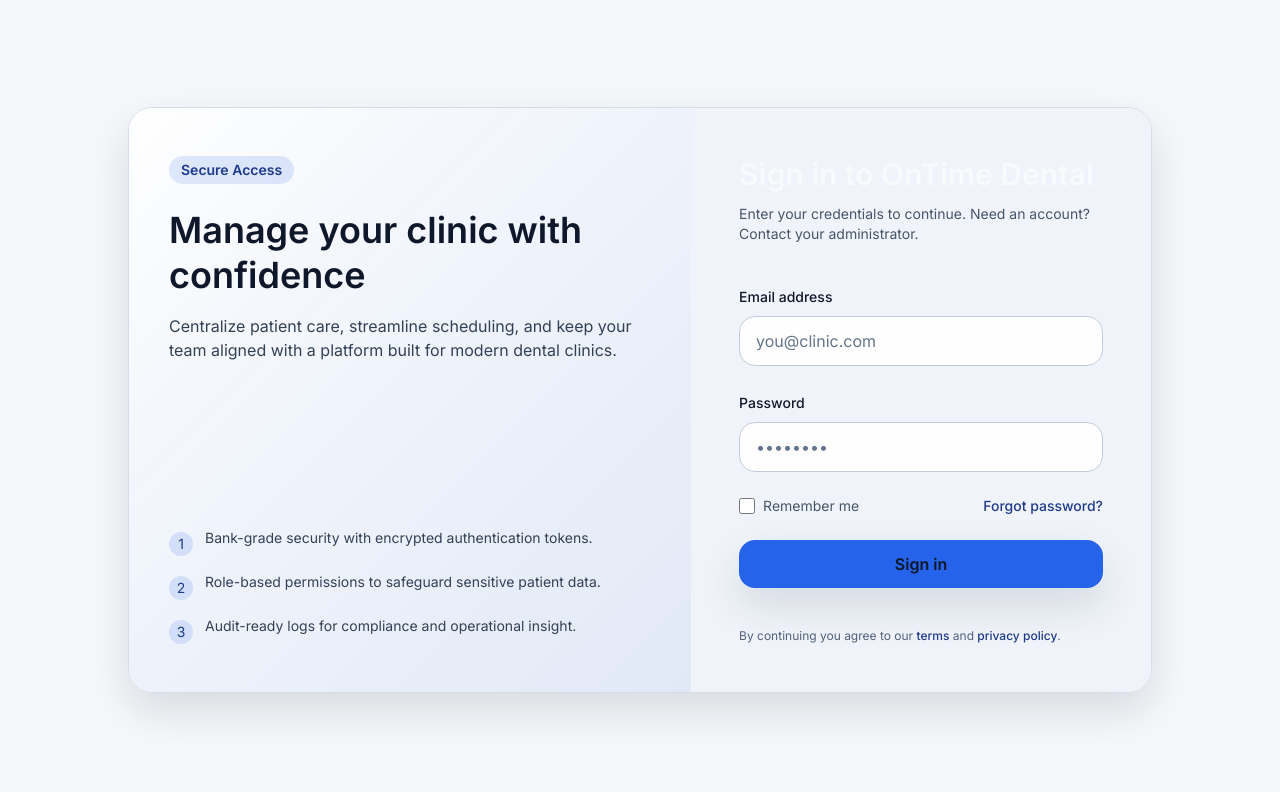
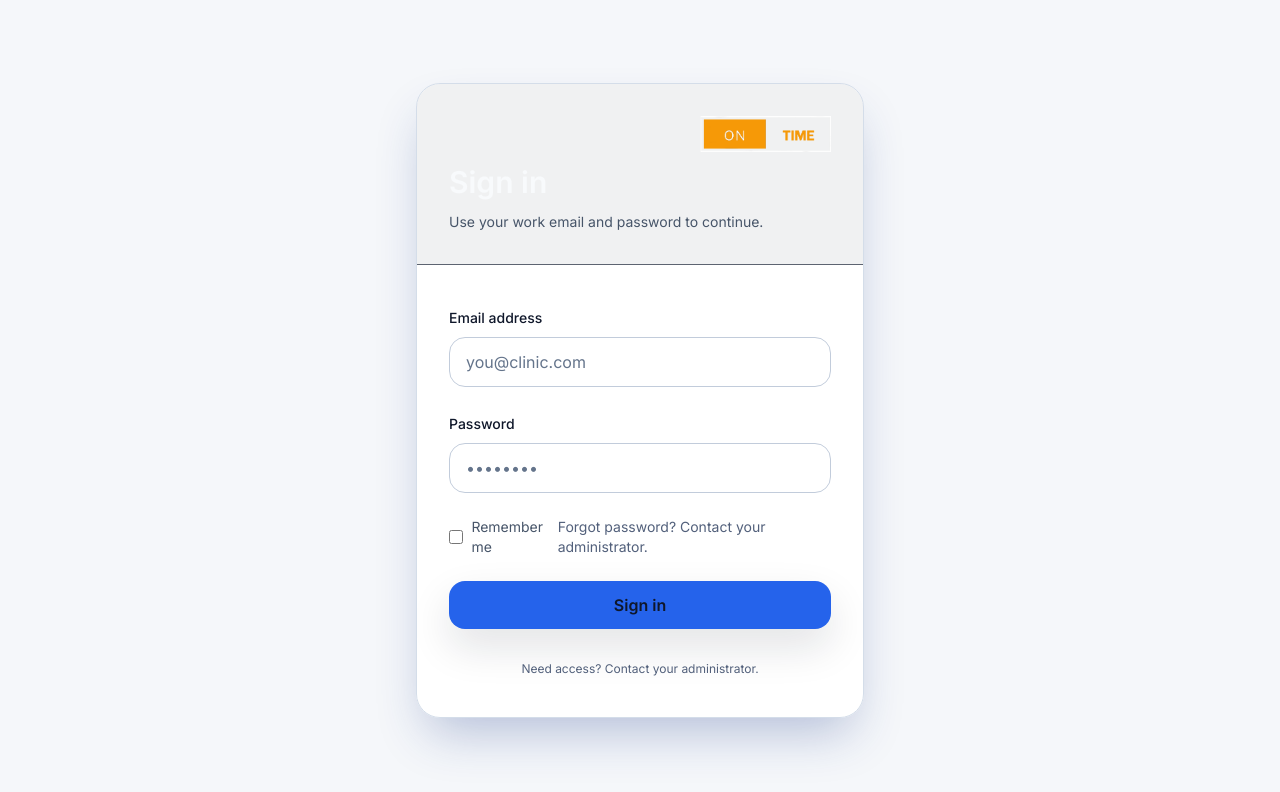
Before and after one commit to jghidalgo/ontime_dental, a Next.js app: page /login in a window 1280 px wide. Shown: the top 792 px of the page. Built offline with nearby package versions, Linux system fonts and the light colour scheme.

Commit message:
feat: Update login page layout and messaging for improved user experience

```diff
--- a/src/app/(auth)/login/LoginForm.tsx
+++ b/src/app/(auth)/login/LoginForm.tsx
@@ -1,7 +1,6 @@
 'use client';
 
 import { useState, useTransition } from 'react';
-import Link from 'next/link';
 import { useRouter } from 'next/navigation';
 import { saveUserSession } from '@/lib/permissions';
 
@@ -152,11 +151,9 @@
       <div className="flex items-center justify-between text-sm text-slate-400">
         <label className="inline-flex items-center gap-2">
           <input type="checkbox" className="h-4 w-4 rounded border-slate-600 bg-slate-900 accent-primary-500" />
-          Remember me
+          <span>Remember me</span>
         </label>
-        <Link href="#" className="font-medium text-primary-300 hover:text-primary-200">
-          Forgot password?
-        </Link>
+        <span className="text-slate-500">Forgot password? Contact your administrator.</span>
       </div>
 
       {error && (
--- a/src/app/(auth)/login/page.tsx
+++ b/src/app/(auth)/login/page.tsx
@@ -1,4 +1,5 @@
 import { Metadata } from 'next';
+import Image from 'next/image';
 import LoginForm from './LoginForm';
 
 export const metadata: Metadata = {
@@ -12,58 +13,30 @@
       <div className="absolute inset-0 -z-10 bg-[radial-gradient(circle_at_top,_var(--tw-gradient-stops))] from-primary-500/10 via-slate-950 to-slate-950" />
       <div className="absolute -top-40 left-1/2 -z-10 h-96 w-96 -translate-x-1/2 rounded-full bg-primary-500/20 blur-3xl" />
 
-      <div className="grid w-full max-w-5xl grid-cols-1 overflow-hidden rounded-3xl border border-slate-800 bg-slate-900/60 shadow-2xl shadow-primary-900/40 backdrop-blur-lg md:grid-cols-[1.1fr_0.9fr]">
-        <div className="relative hidden min-h-full flex-col justify-between bg-gradient-to-br from-slate-900 via-slate-950 to-slate-900 px-10 py-12 text-slate-100 md:flex">
-          <div>
-            <span className="inline-flex items-center rounded-full bg-primary-500/15 px-3 py-1 text-sm font-semibold text-primary-200">
-              Secure Access
-            </span>
-            <h1 className="mt-6 text-4xl font-semibold leading-tight">
-              Manage your clinic with confidence
-            </h1>
-            <p className="mt-4 text-base text-slate-300">
-              Centralize patient care, streamline scheduling, and keep your team aligned with a platform built for modern dental clinics.
-            </p>
-          </div>
-          <div className="space-y-4 text-sm text-slate-300">
-            <div className="flex items-start gap-3">
-              <span className="mt-1 flex h-6 w-6 items-center justify-center rounded-full bg-primary-500/20 text-primary-200">1</span>
-              <p>Bank-grade security with encrypted authentication tokens.</p>
+      <div className="w-full max-w-md overflow-hidden rounded-3xl border border-slate-800 bg-slate-900/60 shadow-2xl shadow-primary-900/30 backdrop-blur-lg">
+        <div className="border-b border-slate-800/70 bg-slate-950/40 px-8 py-8">
+          <div className="space-y-3 text-left">
+            <div className="flex items-center justify-end">
+              <Image
+                src="/logoOntime.png"
+                alt="OnTime Dental"
+                width={120}
+                height={40}
+                className="h-9 w-auto"
+                priority
+              />
             </div>
-            <div className="flex items-start gap-3">
-              <span className="mt-1 flex h-6 w-6 items-center justify-center rounded-full bg-primary-500/20 text-primary-200">2</span>
-              <p>Role-based permissions to safeguard sensitive patient data.</p>
-            </div>
-            <div className="flex items-start gap-3">
-              <span className="mt-1 flex h-6 w-6 items-center justify-center rounded-full bg-primary-500/20 text-primary-200">3</span>
-              <p>Audit-ready logs for compliance and operational insight.</p>
-            </div>
+            <h1 className="text-3xl font-semibold text-slate-50">Sign in</h1>
+            <p className="text-sm text-slate-400">Use your work email and password to continue.</p>
           </div>
         </div>
 
-        <div className="flex flex-col justify-center bg-slate-900/50 px-8 py-12 sm:px-12">
-          <div className="mx-auto w-full max-w-md space-y-10">
-            <div className="space-y-3 text-center md:text-left">
-              <h2 className="text-3xl font-semibold text-slate-50">Sign in to OnTime Dental</h2>
-              <p className="text-sm text-slate-400">
-                Enter your credentials to continue. Need an account? Contact your administrator.
-              </p>
-            </div>
+        <div className="px-8 py-10">
+          <LoginForm />
 
-            <LoginForm />
-
-            <p className="text-center text-xs text-slate-500 md:text-left">
-              By continuing you agree to our{' '}
-              <a href="#" className="font-medium text-primary-300 hover:text-primary-200">
-                terms
-              </a>{' '}
-              and{' '}
-              <a href="#" className="font-medium text-primary-300 hover:text-primary-200">
-                privacy policy
-              </a>
-              .
-            </p>
-          </div>
+          <p className="mt-8 text-center text-xs text-slate-500">
+            Need access? Contact your administrator.
+          </p>
         </div>
       </div>
     </main>
```
